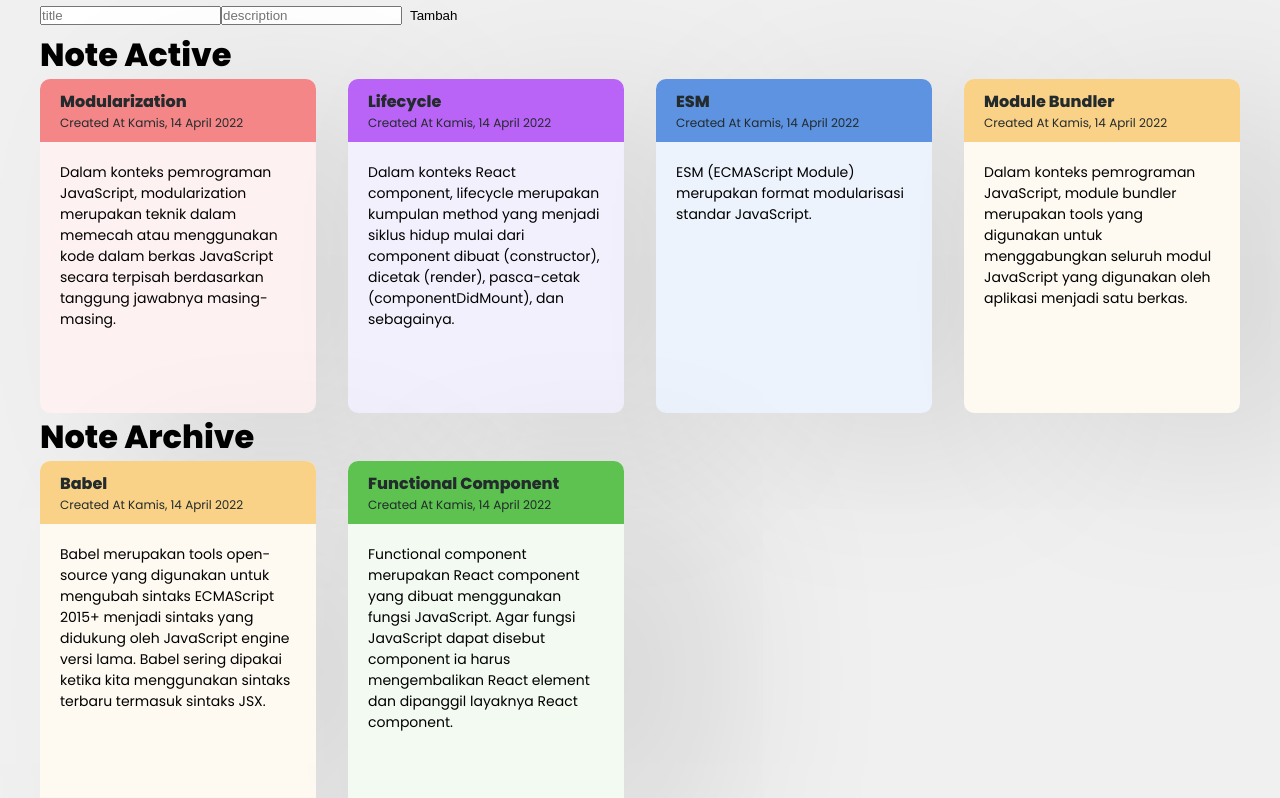
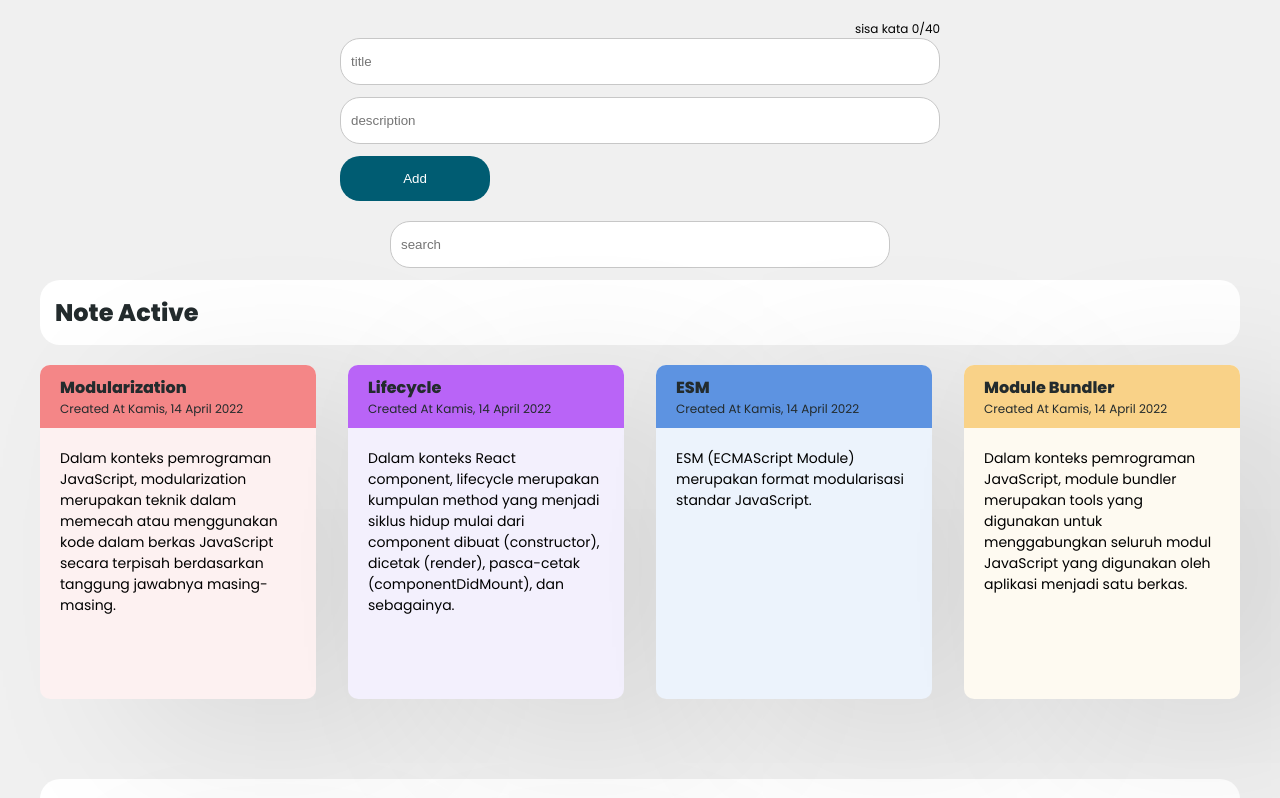
Before and after one commit to ayuubb/note-app, a React (Create React App) app: page / in a window 1280 px wide. Shown: the top 798 px of the page. Built offline with nearby package versions, Linux system fonts and the light colour scheme; some icons are missing.

Commit message:
fix search component

```diff
--- a/src/assets/scss/base.scss
+++ b/src/assets/scss/base.scss
@@ -11,6 +11,7 @@ html {
 body {
   font-family: 'Poppins', sans-serif;
   background-color: #f0f0f0;
+  padding: 20px 0;
 }
 
 button {
--- a/src/assets/scss/style.scss
+++ b/src/assets/scss/style.scss
@@ -30,12 +30,10 @@
     }
   }
   &__list {
-    // grid-template-columns: repeat(4, 1fr);
     gap: 2rem;
+    margin-bottom: 80px;
   }
   &__item {
-    // padding: 2.5rem 3rem 2rem 1.5rem;
-    // background-color: aliceblue;
     border-radius: 10px;
     display: flex;
     flex-direction: column;
@@ -48,8 +46,49 @@
       padding: 10px;
     }
   }
+  &__input {
+    display: flex;
+    flex-direction: column;
+    // justify-content: center;
+    // align-items: center;
+    margin: auto;
+    max-width: 600px;
+    &-btn {
+      background-color: #005c72;
+      padding: 15px;
+      border-radius: 20px;
+      margin-bottom: 20px;
+      max-width: 150px;
+      color: white;
+    }
+  }
+  &__search {
+    margin: auto;
+    max-width: 500px;
+  }
 }
 
 .btn-archive {
   margin-left: auto;
 }
+
+.input-area {
+  padding: 15px 10px;
+  margin-bottom: 12px;
+  border-radius: 20px;
+  border: 1px rgb(199, 199, 199) solid;
+  width: 100%;
+}
+
+.title {
+  padding: 15px;
+  background: #ffffff;
+  margin-bottom: 20px;
+  color: #232b2d;
+  border-radius: 20px;
+}
+
+.word {
+  text-align: right;
+  font-size: 0.75rem;
+}
--- a/src/components/NoteInput.js
+++ b/src/components/NoteInput.js
@@ -9,19 +9,11 @@ export default class NoteInput extends Component {
       body: '',
     };
 
-    this.onTitleChangeEventHandler = this.onTitleChangeEventHandler.bind(this);
     this.onBodyChangeEventHandler = this.onBodyChangeEventHandler.bind(this);
     this.onSubmitHandeler = this.onSubmitHandeler.bind(this);
+    this.handleLimitTitle = this.handleLimitTitle.bind(this);
   }
 
-  onTitleChangeEventHandler(event) {
-    this.setState((prevState) => {
-      return {
-        ...prevState,
-        title: event.target.value,
-      };
-    });
-  }
   onBodyChangeEventHandler(event) {
     this.setState((prevState) => {
       return {
@@ -34,6 +26,7 @@ export default class NoteInput extends Component {
   onSubmitHandeler(event) {
     event.preventDefault();
     this.props.addNote(this.state);
+
     this.setState(() => {
       return {
         title: '',
@@ -41,23 +34,47 @@ export default class NoteInput extends Component {
       };
     });
   }
+
+  handleLimitTitle(event) {
+    const inputTitle = event.target.value;
+    let title = '';
+
+    if (inputTitle.length > 40) {
+      title = inputTitle.substring(0, 40);
+    } else {
+      title = inputTitle;
+    }
+
+    this.setState(() => {
+      return {
+        title: title,
+      };
+    });
+  }
   render() {
     return (
       <div>
-        <form onSubmit={this.onSubmitHandeler}>
+        <form className="note__input" onSubmit={this.onSubmitHandeler}>
+          <p className="word">sisa kata {this.state.title.length}/40</p>
           <input
+            className="input-area"
             type="text"
             placeholder="title"
             value={this.state.title}
-            onChange={this.onTitleChangeEventHandler}
+            onChange={this.handleLimitTitle}
+            required
           />
           <input
+            className="input-area"
             type="text"
             placeholder="description"
             value={this.state.body}
             onChange={this.onBodyChangeEventHandler}
+            required
           />
-          <button type="submit">Tambah</button>
+          <button className="note__input-btn" type="submit">
+            Add
+          </button>
         </form>
       </div>
     );
--- a/src/components/NoteList.js
+++ b/src/components/NoteList.js
@@ -17,7 +17,7 @@ export default function NoteList(props) {
           />
         ))
       ) : (
-        <h1>catatan tidak tersedia</h1>
+        <h2>catatan tidak tersedia</h2>
       )}
     </div>
   );
--- a/src/components/NoteSearch.js
+++ b/src/components/NoteSearch.js
@@ -4,20 +4,11 @@ export default class NoteSearch extends Component {
   constructor(props) {
     super(props);
 
-    this.state = {
-      title: '',
-    };
-
-    this.onTitleChangeHandler = this.onTitleChangeHandler.bind(this);
+    this.onSearchHandler = this.onSearchHandler.bind(this);
   }
 
-  onTitleChangeHandler(event) {
-    this.props.searchTitle(event.target.value);
-    this.setState(() => {
-      return {
-        title: event.target.value,
-      };
-    });
+  onSearchHandler(event) {
+    this.props.onSearchingHandler(event.target.value);
   }
 
   render() {
@@ -26,10 +17,10 @@ export default class NoteSearch extends Component {
         <form>
           <div className="note__search">
             <input
+              className="input-area"
               type="text"
-              value={this.state.title}
-              placeholder="cari catatan"
-              onChange={this.onTitleChangeHandler}
+              placeholder="search"
+              onChange={this.onSearchHandler}
             />
           </div>
         </form>
--- a/src/pages/NoteApps.js
+++ b/src/pages/NoteApps.js
@@ -9,28 +9,43 @@ export default class NoteApps extends Component {
     super(props);
 
     this.state = {
+      initialData: getInitialData(),
       data: getInitialData(),
     };
 
     this.onDeleteHandler = this.onDeleteHandler.bind(this);
     this.onAddNoteHandler = this.onAddNoteHandler.bind(this);
     this.onArchiveHandler = this.onArchiveHandler.bind(this);
-    this.onSearchHandler = this.onSearchHandler.bind(this);
+    this.onSearchingHandler = this.onSearchingHandler.bind(this);
+  }
+
+  onResetData() {
+    this.setState((prevState) => {
+      return {
+        ...prevState,
+        data: this.state.initialData,
+      };
+    });
   }
 
   onDeleteHandler(id) {
     const data = this.state.data.filter((note) => note.id !== id);
-    this.setState({ data });
+    this.setState(() => {
+      return {
+        data: data,
+        initialData: data,
+      };
+    });
   }
 
   onArchiveHandler(id) {
-    console.log('cek', id);
     this.state.data.map((item) => {
       if (item.id === id) {
         item.archived = !item.archived;
         this.setState((prevState) => {
           return {
             data: [...prevState.data],
+            initialData: [...prevState.data],
           };
         });
       }
@@ -38,8 +53,7 @@ export default class NoteApps extends Component {
   }
   onAddNoteHandler({ title, body }) {
     this.setState((prevState) => {
-      return {
-        data: [
+      const data = [
         ...prevState.data,
         {
           id: +new Date(),
@@ -48,17 +62,24 @@ export default class NoteApps extends Component {
           createdAt: showFormattedDate(+new Date()),
           archived: false,
         },
-        ],
+      ];
+      return {
+        data: data,
+        initialData: data,
       };
     });
   }
 
-  onSearchHandler(query) {
-    const data = this.state.data.filter((item) => {
-      item.title && item.title.toLocaleLowerCase().includes(query.toLowerCase);
-    });
-    this.setState({
-      data: data,
+  onSearchingHandler(keyword) {
+    this.onResetData();
+
+    this.setState((prevState) => {
+      return {
+        ...prevState,
+        data: prevState.data.filter((item) =>
+          item.title.toLowerCase().includes(keyword.toLowerCase())
+        ),
+      };
     });
   }
 
@@ -66,14 +87,14 @@ export default class NoteApps extends Component {
     return (
       <div className="container">
         <NoteInput addNote={this.onAddNoteHandler} />
-        {/* <NoteSearch searchTitle={this.onSearchHandler} /> */}
-        <h1>Note Active</h1>
+        <NoteSearch onSearchingHandler={this.onSearchingHandler} />
+        <h2 className="title">Note Active</h2>
         <NoteList
           items={this.state.data.filter((item) => !item.archived)}
           onDelete={this.onDeleteHandler}
           onArchive={this.onArchiveHandler}
         />
-        <h1>Note Archive</h1>
+        <h2 className="title">Note Archive</h2>
         <NoteList
           items={this.state.data.filter((item) => item.archived)}
           onDelete={this.onDeleteHandler}
```
Lines whose indentation alone changed are shown as unchanged.
